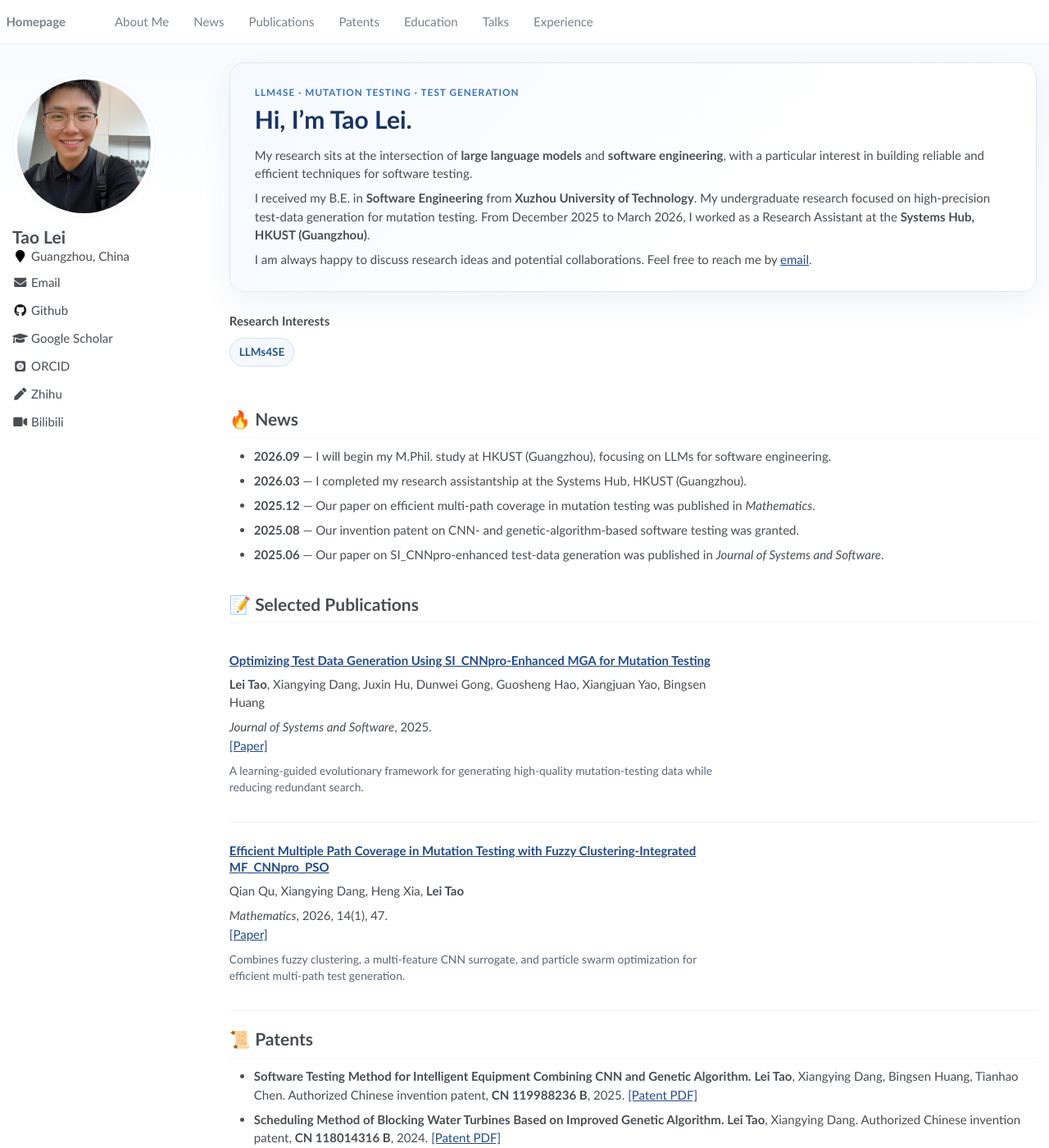
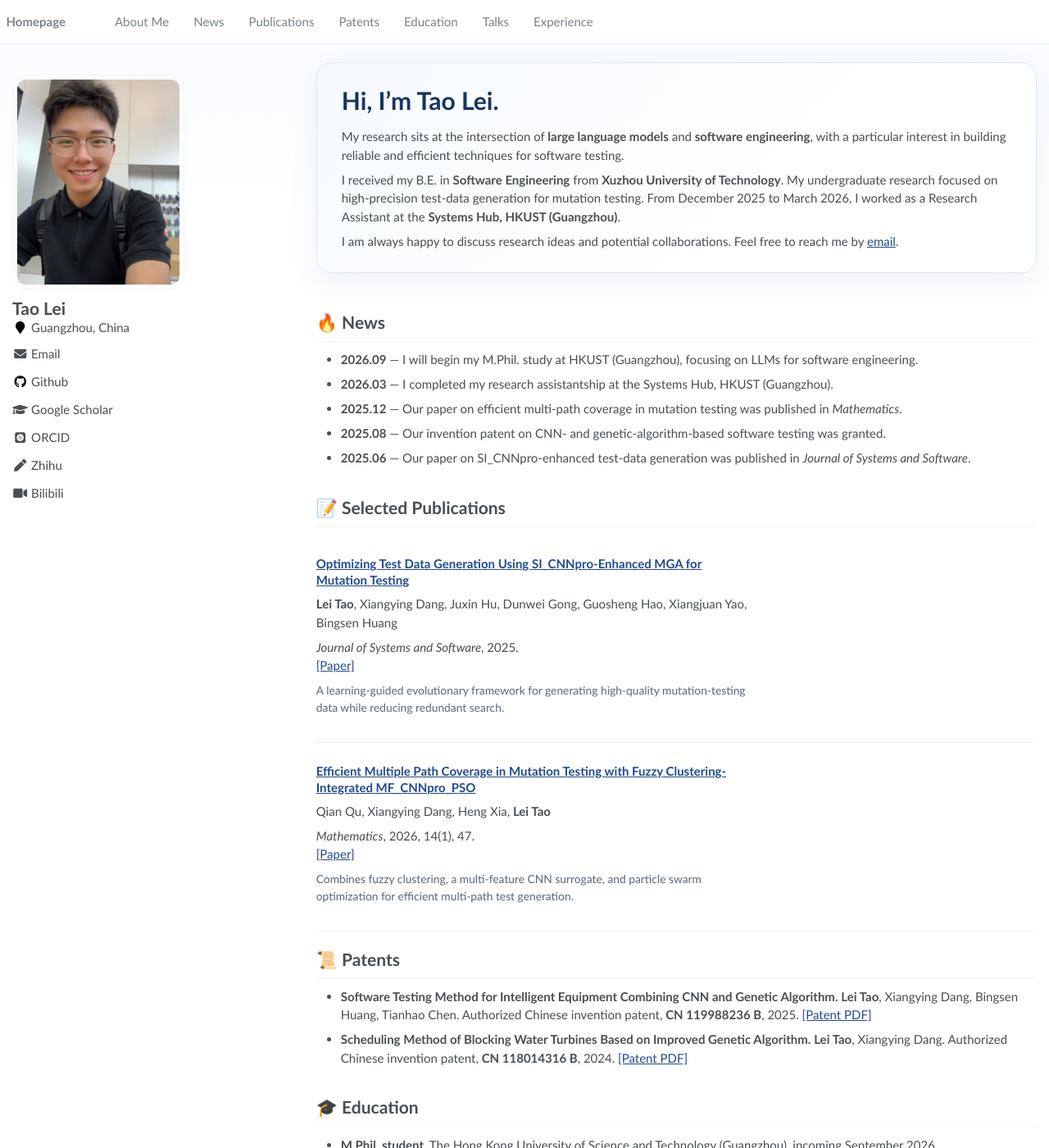
Before and after one commit to LayTAO/laytao.github.io, a Jekyll site: the page built from _pages/about.md, in a window 1280 px wide and 1400 px high. Shown: the whole window at 82% size. Built offline with Jekyll 4.4.1, drawn with Linux system fonts in a browser that asks for light colours; some web fonts are replaced.

Commit message:
Refine profile layout and homepage content

```diff
--- a/_includes/author-profile.html
+++ b/_includes/author-profile.html
@@ -16,9 +16,6 @@
   <div class="author__urls-wrapper">
     <!-- <button class="btn btn--inverse">More Info & Contact</button> -->
     <ul class="author__urls social-icons">
-      {% if site.description %}
-        <li><div style="white-space: normal; margin-bottom: 1em;">{{ site.description }}</div></li>
-      {% endif %}
       {% if author.location %}
         <li><i class="fa fa-fw fa-map-marker" aria-hidden="true"></i> {{ author.location }}</li>
       {% endif %}
--- a/_pages/about.md
+++ b/_pages/about.md
@@ -12,8 +12,6 @@ redirect_from:
 
 <div class="intro-card" markdown="1">
 
-<div class="eyebrow">LLM4SE · MUTATION TESTING · TEST GENERATION</div>
-
 ## Hi, I'm Tao Lei.
 
 My research sits at the intersection of **large language models** and **software engineering**, with a particular interest in building reliable and efficient techniques for software testing.
@@ -22,12 +20,6 @@ I received my B.E. in **Software Engineering** from **Xuzhou University of Techn
 
 I am always happy to discuss research ideas and potential collaborations. Feel free to reach me by [email](mailto:weaslypaper@163.com).
 
-</div>
-
-### Research Interests
-
-<div class="research-tags">
-  <span>LLMs4SE</span>
 </div>
 
 <span class="anchor" id="news"></span>
--- a/_sass/_page.scss
+++ b/_sass/_page.scss
@@ -18,7 +18,7 @@
 
 .page {
   @include breakpoint($large) {
-    @include span(10 of 12 last);
+    @include span(9 of 12 last);
     @include prefix(0.5 of 12);
     @include suffix(0 of 12);
   }
--- a/_sass/_sidebar.scss
+++ b/_sass/_sidebar.scss
@@ -14,7 +14,7 @@
   margin-bottom: 1em;
 
   @include breakpoint($large) {
-    @include span(2 of 12);
+    @include span(3 of 12);
     opacity: 1;
     -webkit-transition: opacity 0.2s ease-in-out;
             transition: opacity 0.2s ease-in-out;
--- a/assets/css/main.scss
+++ b/assets/css/main.scss
@@ -132,37 +132,13 @@ body {
     box-shadow: 0 12px 35px rgba(34, 75, 141, .08);
 
     h2 {
-        margin: .35rem 0 1rem;
+        margin: 0 0 1rem;
         font-size: 2rem;
         color: #17345f;
     }
 
     p:last-child {
         margin-bottom: 0;
-    }
-}
-
-.eyebrow {
-    color: #3974ba;
-    font-size: .78rem;
-    font-weight: 700;
-    letter-spacing: .09em;
-}
-
-.research-tags {
-    display: flex;
-    flex-wrap: wrap;
-    gap: .55rem;
-    margin: .8rem 0 2rem;
-
-    span {
-        padding: .42rem .72rem;
-        color: #245789;
-        border: 1px solid #cfe0f1;
-        border-radius: 999px;
-        background: #f5f9fd;
-        font-size: .9rem;
-        font-weight: 600;
     }
 }
 
@@ -223,29 +199,26 @@ body {
     font-size: .92rem !important;
 }
 
-.contact-card {
-    margin: 2.5rem 0 1rem;
-    padding: 1.35rem 1.5rem;
-    border-left: 4px solid #3974ba;
-    border-radius: 0 12px 12px 0;
-    background: #f5f9fd;
-
-    h3 {
-        margin-top: 0;
-    }
-
-    p:last-child {
-        margin-bottom: 0;
-    }
-}
-
 .author__avatar img {
-    aspect-ratio: 1 / 1;
+    width: 100%;
+    max-width: 210px;
+    aspect-ratio: 4 / 5;
     object-fit: cover;
-    object-position: center 35%;
+    object-position: center 20%;
+    border-radius: 16px;
 }
 
 @media (max-width: 767px) {
+    .profile_box > .author__avatar {
+        width: 105px;
+        flex: 0 0 105px;
+    }
+
+    .author__avatar img {
+        min-width: 105px;
+        max-width: 105px;
+    }
+
     .intro-card {
         padding: 1.3rem;
 
```
